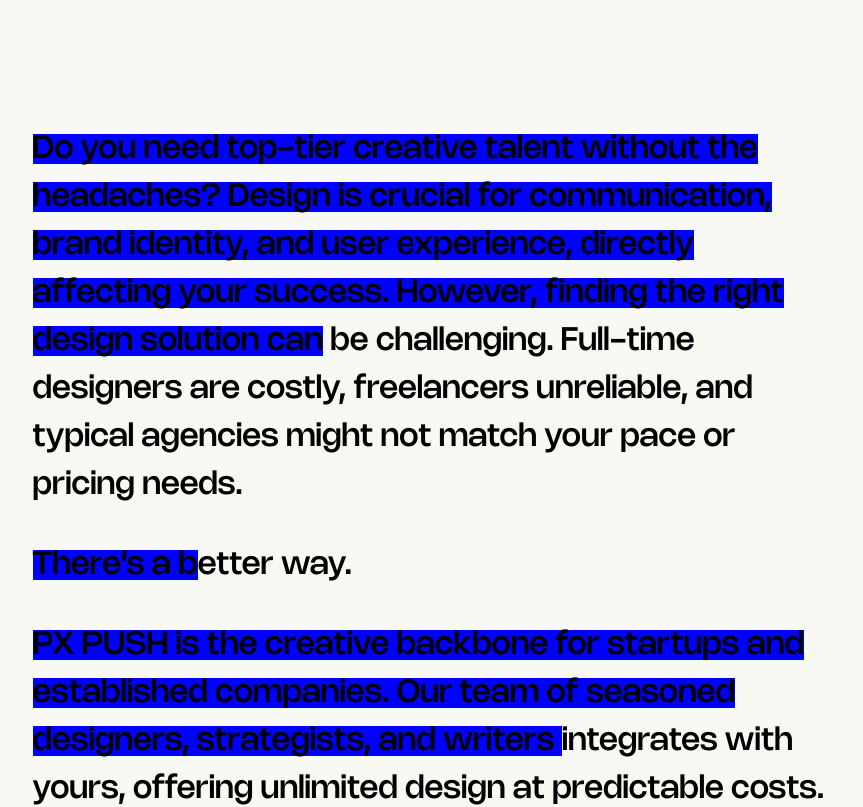
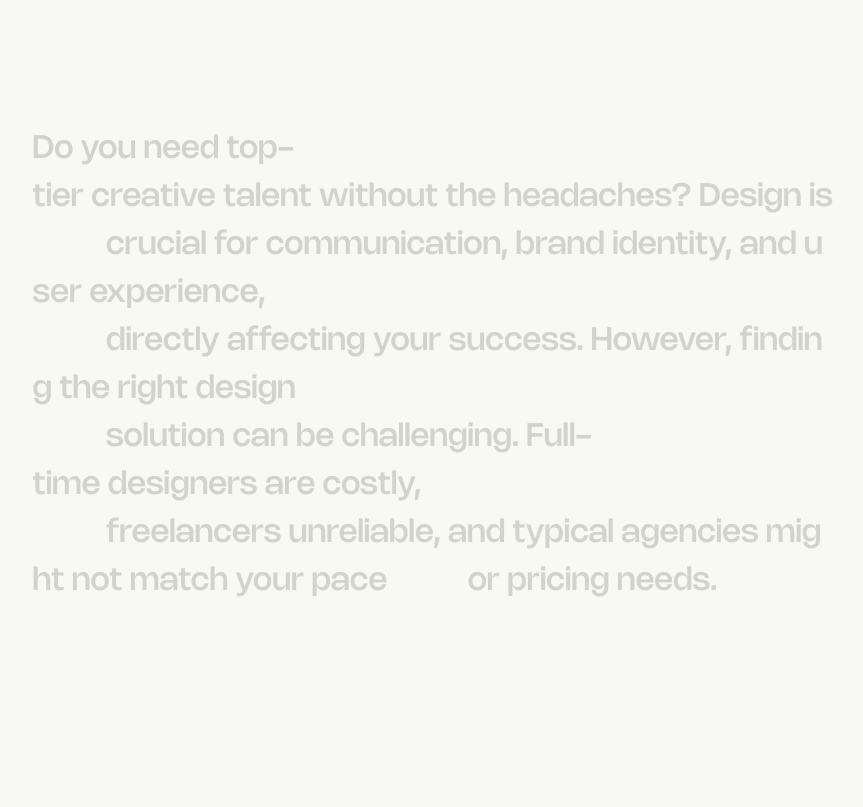
Before and after one commit to Healoz/React-Practice-Components, a Next.js app: page /text-reveal in a window 1280 px wide. Shown: the part 640-1447 px from the top of the page, without its empty margins (377-1240 px from the left). Built offline with nearby package versions, Linux system fonts and the light colour scheme.

Commit message:
Working on text animation

```diff
--- a/app/components/TextReveal/index.tsx
+++ b/app/components/TextReveal/index.tsx
@@ -1,5 +1,5 @@
 "use client";
-import React, { FC, useEffect, useRef, useState } from "react";
+import React, { FC, useRef } from "react";
 import styles from "./style.module.scss";
 import {
   motion,
@@ -13,49 +13,62 @@ import {
 
 // Design plan:
 
+interface LetterProps {
+  letter: string;
+  index: number;
+  total: number;
+  scrollProgress: MotionValue<number>;
+}
+
 interface SplitTextProps {
   text: string;
-  index: number;
+  scrollProgress: MotionValue<number>;
 }
 
-const SplitText: FC<SplitTextProps> = ({ text, index }) => {
-  const letters = text.split("");
-  const letterCount = text.length;
-  const scrollContainer = useRef(null);
+const Letter: FC<LetterProps> = ({ letter, index, total, scrollProgress }) => {
+  const start = index / total;
+  const end = start + 1 / total;
 
-  const { scrollYProgress } = useScroll({
-    target: scrollContainer,
-    offset: ["start end", "end start"],
-  });
-  useMotionValueEvent(scrollYProgress, "change", (latest) => {
-    console.log(index, ": ", latest);
-  });
-
-  const highlightedCount = useTransform(
-    scrollYProgress,
-    [0, 1],
-    [0, letterCount],
-  );
+  const opacity = useTransform(scrollProgress, [start, end], [0.15, 1]);
 
   return (
-    <p ref={scrollContainer}>
-      {letters.map((letter, i) => {
-        const backgroundColor = useTransform(highlightedCount, (latest) =>
-          i <= latest ? "blue" : "transparent",
-        );
-        return (
-          <motion.span key={i} style={{ backgroundColor }}>
-            {letter}
-          </motion.span>
-        );
-      })}
+    <motion.span style={{ opacity }}>
+      {letter === " " ? "\u00A0" : letter}
+    </motion.span>
+  );
+};
+
+const SplitText: FC<SplitTextProps> = ({ text, scrollProgress }) => {
+  const letters = text.split("");
+
+  return (
+    <p>
+      {letters.map((letter, index) => (
+        <Letter
+          key={index}
+          letter={letter}
+          index={index}
+          total={letters.length}
+          scrollProgress={scrollProgress}
+        />
+      ))}
     </p>
   );
 };
 
 const TextReveal = () => {
+  const scrollContainer = useRef(null);
+  const { scrollYProgress } = useScroll({
+    target: scrollContainer,
+    offset: ["start start", "end end"],
+  });
+
+  useMotionValueEvent(scrollYProgress, "change", (scrollYProgress) => {
+    console.log(scrollYProgress);
+  });
+
   return (
-    <section className={styles.textReveal}>
+    <section className={styles.textReveal} ref={scrollContainer}>
       <div className={styles.wrapper}>
         <SplitText
           text="Do you need top-tier creative talent without the headaches? Design is
@@ -64,10 +77,10 @@ const TextReveal = () => {
           solution can be challenging. Full-time designers are costly,
           freelancers unreliable, and typical agencies might not match your pace
           or pricing needs."
-          index={1}
+          scrollProgress={scrollYProgress}
         />
 
-        <SplitText text="There’s a better way." index={2} />
+        {/* <SplitText text="There’s a better way." index={2} />
         <SplitText
           text="PX PUSH is the creative backbone for startups and established
           companies. Our team of seasoned designers, strategists, and writers
@@ -90,7 +103,7 @@ const TextReveal = () => {
           text="It’s like having a world-class design crew on demand, starting at
           $4,000/mo."
           index={5}
-        />
+        /> */}
       </div>
     </section>
   );
--- a/app/components/TextReveal/style.module.scss
+++ b/app/components/TextReveal/style.module.scss
@@ -2,7 +2,7 @@
 
 .textReveal {
   background-color: $color-300;
-  min-height: 80vh;
+  min-height: 100vh;
   padding: $spacing-xl;
   display: flex;
   justify-content: flex-end;
```
